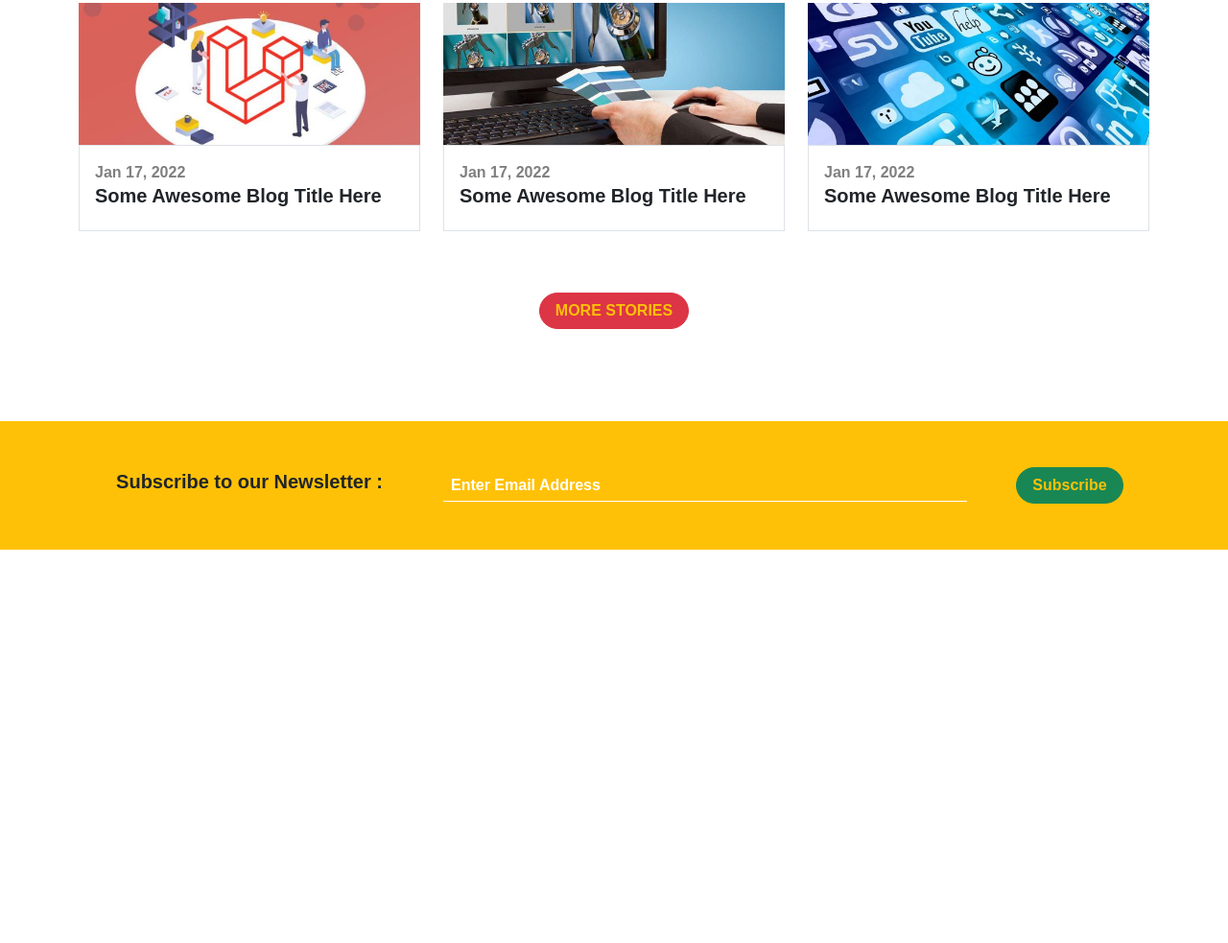
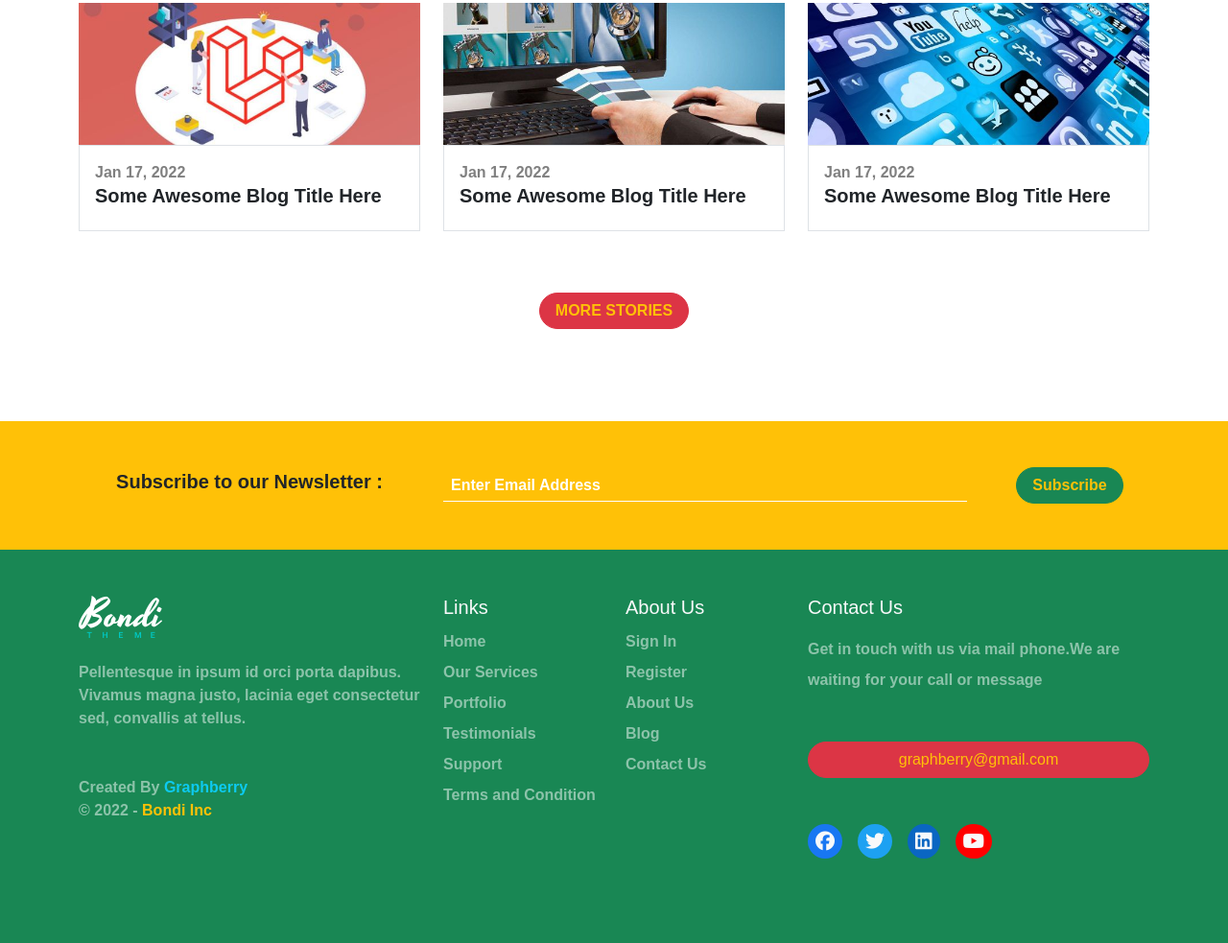
Before and after one commit to EbrahimElgharib/Bondi-Template, a plain HTML site: page index.html in a window 1280 px wide. Shown: the part 4780-5763 px from the top of the page at 96% size. Before the commit the page ends 5353 px from the top, so only its background shows below. Drawn offline with nearby package versions, Linux system fonts and the light colour scheme.

Commit message:
add footer section

```diff
--- a/css/style.css
+++ b/css/style.css
@@ -109,6 +109,11 @@ body {
 
 /* End Subscribe Section  */
 
+/* Start Footer */
+footer ul a{
+    font-size: 20px;
+}
+/* End Footer */
 
 
 /* duplicated css */
--- a/index.html
+++ b/index.html
@@ -410,13 +410,76 @@
                         aria-describedby="button-addon1">
                 </div>
                 <div class="col-md-2">
-                        <input type="submit" value="Subscribe" class="btn btn-success rounded-pill text-warning px-3 fw-semibold">
+                    <input type="submit" value="Subscribe"
+                        class="btn btn-success rounded-pill text-warning px-3 fw-semibold">
                 </div>
             </form>
 
         </div>
     </div>
     <!-- End Subscribe Section -->
+
+
+    <!-- Start Footer Section -->
+    <footer class="bg-success py-5 fw-bold text-center text-md-start text-white-50">
+        <div class="container">
+            <div class="row ">
+                <div class="col-lg-4 col-md-6 mb-4">
+                    <img src="imgs/logo.png" alt="" class="img-fluid mb-4">
+                    <p class=" mb-5">Pellentesque in ipsum id orci porta dapibus. Vivamus magna justo,
+                        lacinia eget consectetur sed, convallis at tellus.</p>
+                    <span class="">Created By <span class="text-info">Graphberry</span></span>
+                    <p class="">© 2022 - <span class="text-warning">Bondi Inc</span></p>
+                </div>
+                <div class="col-lg-2 col-md-6 mb-4">
+                    <h5 class="text-light">Links</h5>
+                    <ul class="list-unstyled">
+                        <li class="lh-lg">Home</li>
+                        <li class="lh-lg">Our Services</li>
+                        <li class="lh-lg">Portfolio</li>
+                        <li class="lh-lg">Testimonials</li>
+                        <li class="lh-lg">Support</li>
+                        <li class="lh-lg">Terms and Condition</li>
+                    </ul>
+                </div>
+                <div class="col-lg-2 col-md-6 mb-4">
+                    <h5 class="text-light">About Us</h5>
+                    <ul class="list-unstyled">
+                        <li class="lh-lg">Sign In</li>
+                        <li class="lh-lg">Register</li>
+                        <li class="lh-lg">About Us</li>
+                        <li class="lh-lg">Blog</li>
+                        <li class="lh-lg">Contact Us</li>
+                    </ul>
+                </div>
+                <div class="col-lg-4 col-md-6 mb-4">
+                    <h5 class="text-light">Contact Us</h5>
+                    <p class="lh-lg mt-3 mb-5">Get in touch with us via mail phone.We are waiting for your call or
+                        message</p>
+                    <a href="#"
+                        class="btn btn-danger px-3 w-100 text-warning rounded-pill mb-5">graphberry@gmail.com</a>
+                    <ul class="social-icons list-unstyled d-flex gap-3">
+                        <li class=""> <a href="#" class="text-light d-block"><i
+                                    class="fa-brands fa-facebook p-2 rounded-circle"
+                                    style="background-color: #1877f2;"></a></i></li>
+                        <li class=""> <a href="#" class="text-light d-block"><i
+                                    class="fa-brands fa-twitter p-2 rounded-circle"
+                                    style="background-color: #1da1f2;"></a></i></li>
+                        <li class=""> <a href="#" class="text-light d-block"><i
+                                    class="fa-brands fa-linkedin p-2 rounded-circle"
+                                    style="background-color: #0a66c2;"></a></i></li>
+                        <li class=""> <a href="#" class="text-light d-block"><i
+                                    class="fa-brands fa-youtube p-2 rounded-circle"
+                                    style="background-color: #ff0000;"></a></i></li>
+                    </ul>
+
+                </div>
+            </div>
+        </div>
+    </footer>
+    <!-- End Footer Section -->
+
+
 
 
 
```
